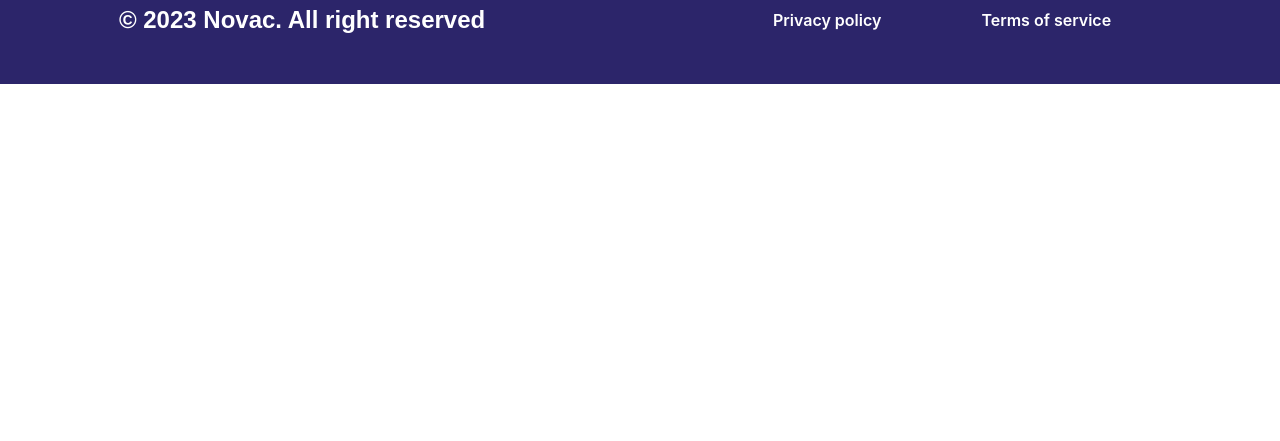
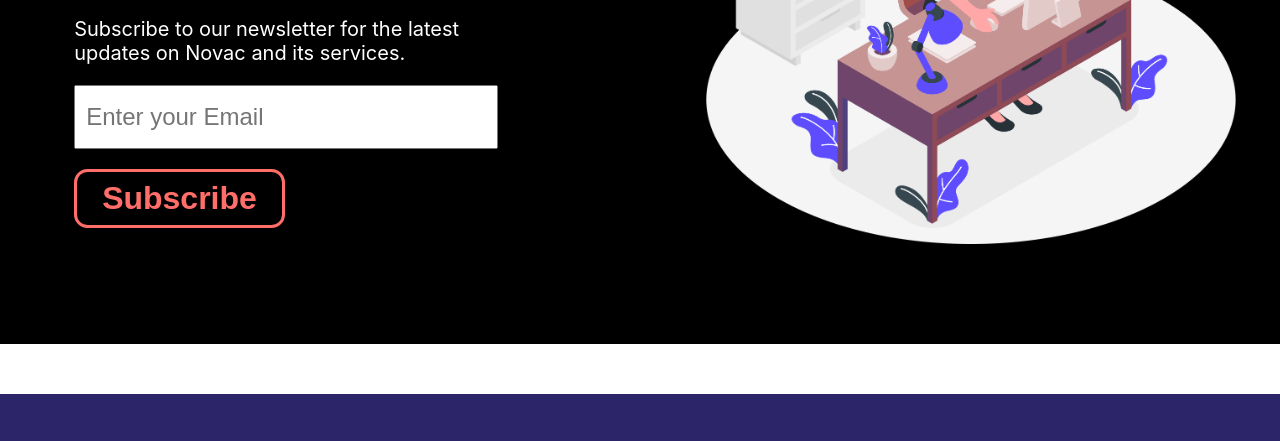
Before and after one commit to ZSheik2023/Novac, a plain HTML site: page about.html in a window 1280 px wide. Shown: the part 2706-3147 px from the top of the page. Before the commit the page ends 2790 px from the top, so only its background shows below. Drawn offline with Linux system fonts and the light colour scheme.

Commit message:
about page is completed

```diff
--- a/about.html
+++ b/about.html
@@ -176,6 +176,21 @@
             </div>
         </div>
     </div>
+    <!-- blog-newsletter -->
+    <div class="blog-4">
+        <div class="blog-newsletter">
+            <div>
+                <h1>Stay Updated with Novac <br>
+                    News</h1>
+                <p>Subscribe to our newsletter for the latest <br> updates on Novac and its services.</p>
+                <form action="/about.html" method="get">
+                    <input type="email" placeholder="Enter your Email"><br>
+                    <button class="btn-4" type="submit">Subscribe</button>
+                </form>
+            </div>
+            <img src="images\Frame 45.png" alt="">
+        </div>
+    </div>
     <footer>
         <div>
             <div class="logo">
--- a/css/about.css
+++ b/css/about.css
@@ -197,3 +197,43 @@
     font-family: var(--head);
     font-size: var(--font-p1);
 }
+/* blog-newsletter */
+.blog-4{
+    background-color: var(--primary);
+    padding: 100px 0px;
+}
+.blog-newsletter{
+    display: flex;
+    justify-content: space-around;
+    max-width: 1330px;
+    align-items: center;
+    margin: 0px auto;
+}
+.blog-newsletter img{
+    width: 530px;
+}
+.blog-newsletter h1{
+    font-family: var(--head);
+    color: var(--Secondary);
+    font-size: var(--font-h-D);
+}
+.blog-newsletter p{
+    font-family: var(--body);
+    font-size: var(--font-p2);
+    color: var(--white);
+    margin-top: 20px;
+    margin-left: 30px;
+}
+.blog-newsletter form input{
+    width: 400px;
+    height: 36px;
+    padding: 12px 10px;
+    font-size: var(--font-p1);
+    margin-top: 20px;
+    margin-left: 30px;
+}
+.blog-newsletter button{
+    margin-top: 20px;
+    margin-left: 30px;
+    font-size: 32px;
+}
```
